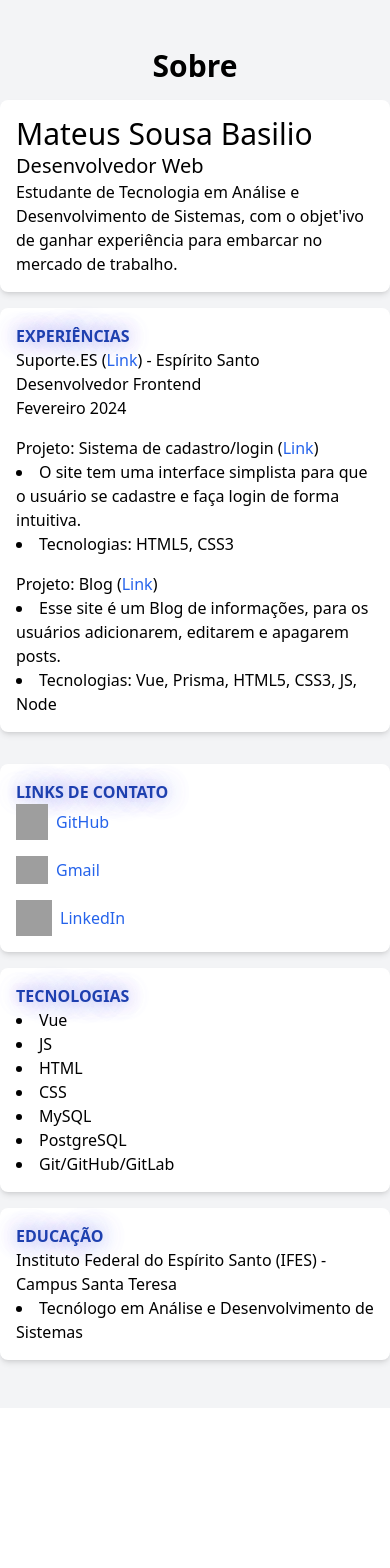
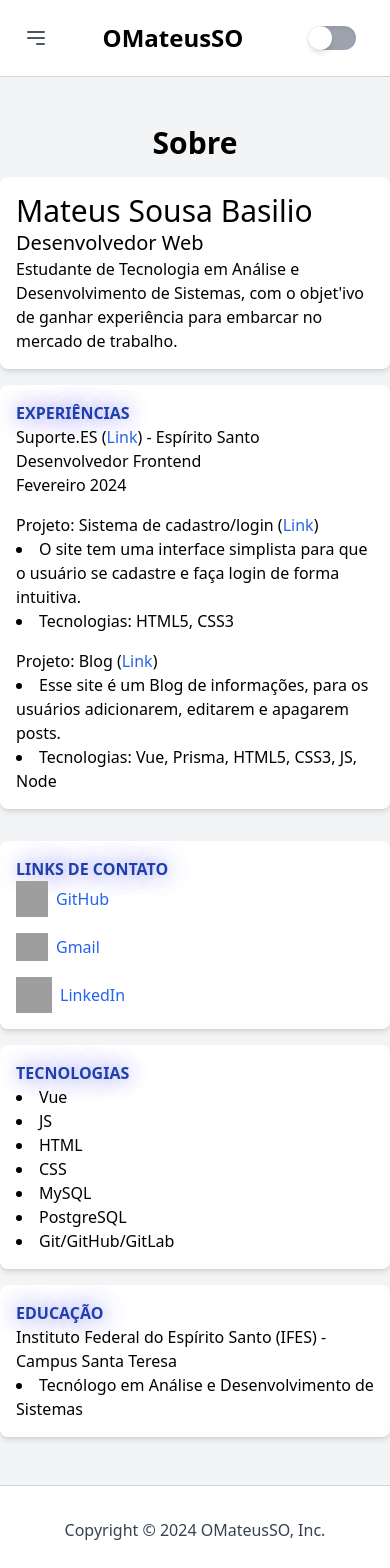
Before and after one commit to OMateusSO/Portifolio, a Nuxt app: page /sobre-mim in a window 390 px wide. Shown: the top 1568 px of the page. Before the commit the page ends 1408 px from the top, so only its background shows below. Built offline with nearby package versions, Linux system fonts and the light colour scheme; grey boxes are pictures that could not be loaded.

Commit message:
update 2

```diff
--- a/components/Foot.vue
+++ b/components/Foot.vue
@@ -1,5 +1,5 @@
 <template>
-  <div :class="{ 'dark-theme': lightDark }" class="hidden h-full flex-col md:flex">
+  <div :class="{ 'dark-theme': lightDark }" class="flex flex-col h-full">
     <div :class="{ 'border-t border-gray-300': !lightDark, 'border-t border-gray-700': lightDark }"></div>
     <div class="container flex flex-col items-center text-gray-700 justify-center space-y-2 py-8 sm:flex-row sm:items-center sm:space-y-0 md:h-16">
       <p>Copyright © 2024 OMateusSO, Inc.</p>
--- a/components/Nav.vue
+++ b/components/Nav.vue
@@ -1,16 +1,19 @@
 <template>
-  <div :class="{ 'dark-theme': lightDark }" class="hidden h-full flex-col md:flex">
-    <div class="container flex flex-col items-start justify-between space-y-2 py-8 sm:flex-row sm:items-center sm:space-y-0 md:h-16">
+  <div :class="{ 'dark-theme': lightDark }" class="flex flex-col md:flex">
+    <!-- Navbar para desktop -->
+    <div
+      class="container hidden md:flex flex-col items-start justify-between space-y-2 py-8 sm:flex-row sm:items-center sm:space-y-0 md:h-16">
       <router-link to="/" class="text-black text-2xl lg:text-1xl font-bold">OMateusSO</router-link>
-
       <div class="ml-auto flex w-full space-x-2 sm:justify-end">
         <div>
-          <button @click="bntProjetos" class="py-3 px-4 shadow-md rounded-md text-gray-600 transition duration-300 ease-in-out">
+          <button @click="bntProjetos"
+            class="py-3 px-4 shadow-md rounded-md text-gray-600 transition duration-300 ease-in-out">
             Projetos
           </button>
         </div>
         <div>
-          <button @click="bntContatos" class=" py-3 px-5 shadow-md rounded-md text-gray-600 transition duration-300 ease-in-out">
+          <button @click="bntContatos"
+            class="py-3 px-5 shadow-md rounded-md text-gray-600 transition duration-300 ease-in-out">
             Sobre
           </button>
         </div>
@@ -19,6 +22,35 @@
         </div>
       </div>
     </div>
+
+    <!-- Menu para dispositivos móveis -->
+    <div class="md:hidden flex items-center justify-between py-4 px-6">
+      <button @click="toggleMenu" class="text-gray-600 focus:outline-none">
+        <svg class="w-6 h-6" fill="none" stroke="currentColor" viewBox="0 0 24 24" xmlns="http://www.w3.org/2000/svg">
+          <path stroke-linecap="round" stroke-linejoin="round" stroke-width="2" d="M4 6h16M4 12h16m-7 6h7"></path>
+        </svg>
+      </button>
+      <router-link to="/" class="text-black text-2xl font-bold">OMateusSO</router-link>
+      <div class="m-2.5">
+        <DarkModeSwitch></DarkModeSwitch>
+      </div>
+    </div>
+
+    <!-- Menu expandido para dispositivos móveis -->
+    <transition name="fade">
+      <div v-if="menuOpen"
+        class="flex flex-col items-start bg-white dark:bg-gray-800 border-t border-gray-300 dark:border-gray-700">
+        <button @click="bntProjetos"
+          class="py-3 px-4 text-gray-600 dark:text-gray-300 hover:bg-gray-100 dark:hover:bg-gray-700 w-full text-left">
+          Projetos
+        </button>
+        <button @click="bntContatos"
+          class="py-3 px-4 text-gray-600 dark:text-gray-300 hover:bg-gray-100 dark:hover:bg-gray-700 w-full text-left">
+          Sobre
+        </button>
+      </div>
+    </transition>
+
     <div :class="{ 'border-t border-gray-300': !lightDark, 'border-t border-gray-700': lightDark }"></div>
   </div>
 </template>
@@ -26,8 +58,10 @@
 <script setup lang="ts">
 import { useRouter } from 'vue-router';
 import { lightDark } from '../sharedTheme';
+import { ref } from 'vue';
 
 const router = useRouter();
+const menuOpen = ref(false);
 
 function bntContatos() {
   router.push('/sobre-mim');
@@ -36,12 +70,27 @@ function bntContatos() {
 function bntProjetos() {
   router.push('/projetos');
 }
+
+function toggleMenu() {
+  menuOpen.value = !menuOpen.value;
+}
 </script>
 
 <style scoped>
-
 .dark-theme a {
   color: rgb(255, 255, 255);
 }
 
+.fade-enter-active,
+.fade-leave-active {
+  transition: opacity 0.5s;
+}
+
+.fade-enter,
+.fade-leave-to
+
+/* .fade-leave-active em versões <2.1.8 */
+  {
+  opacity: 0;
+}
 </style>
```
